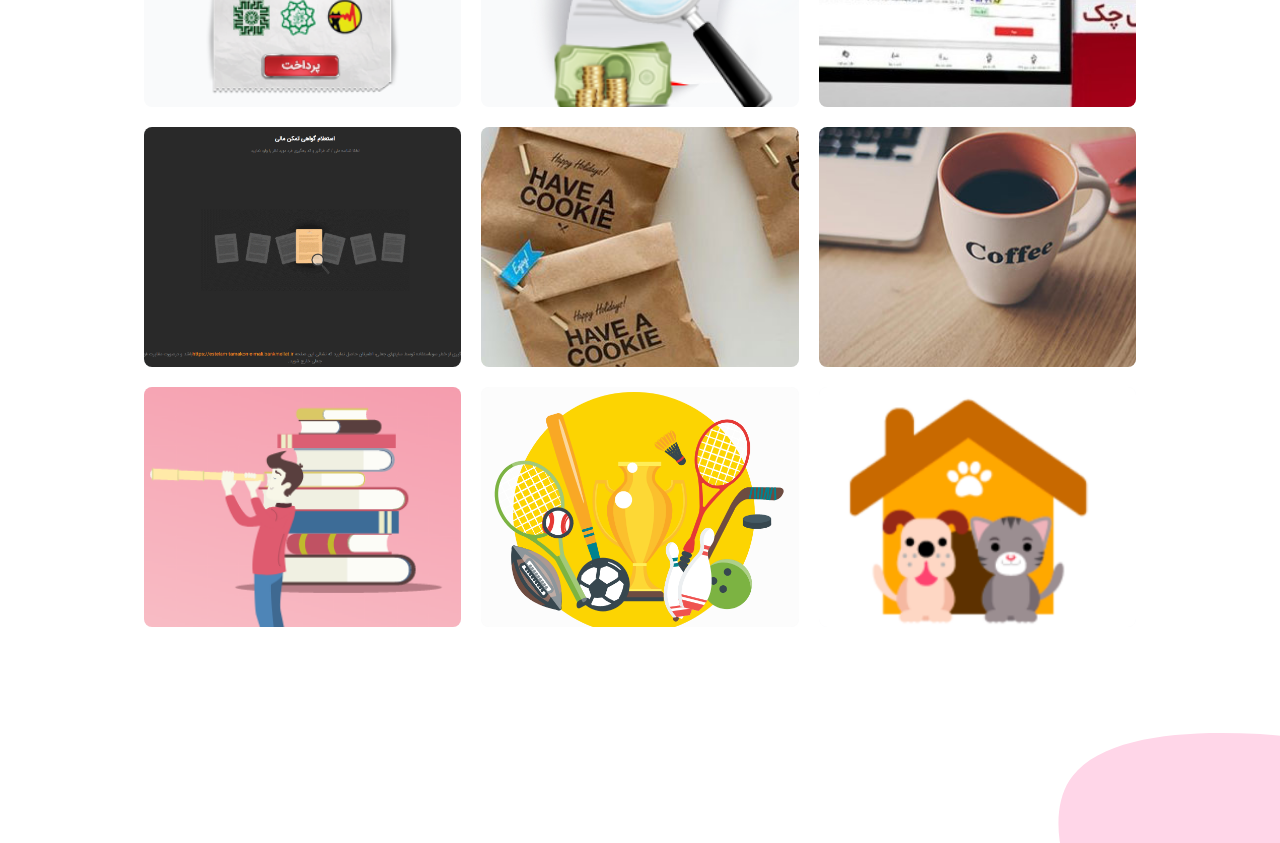
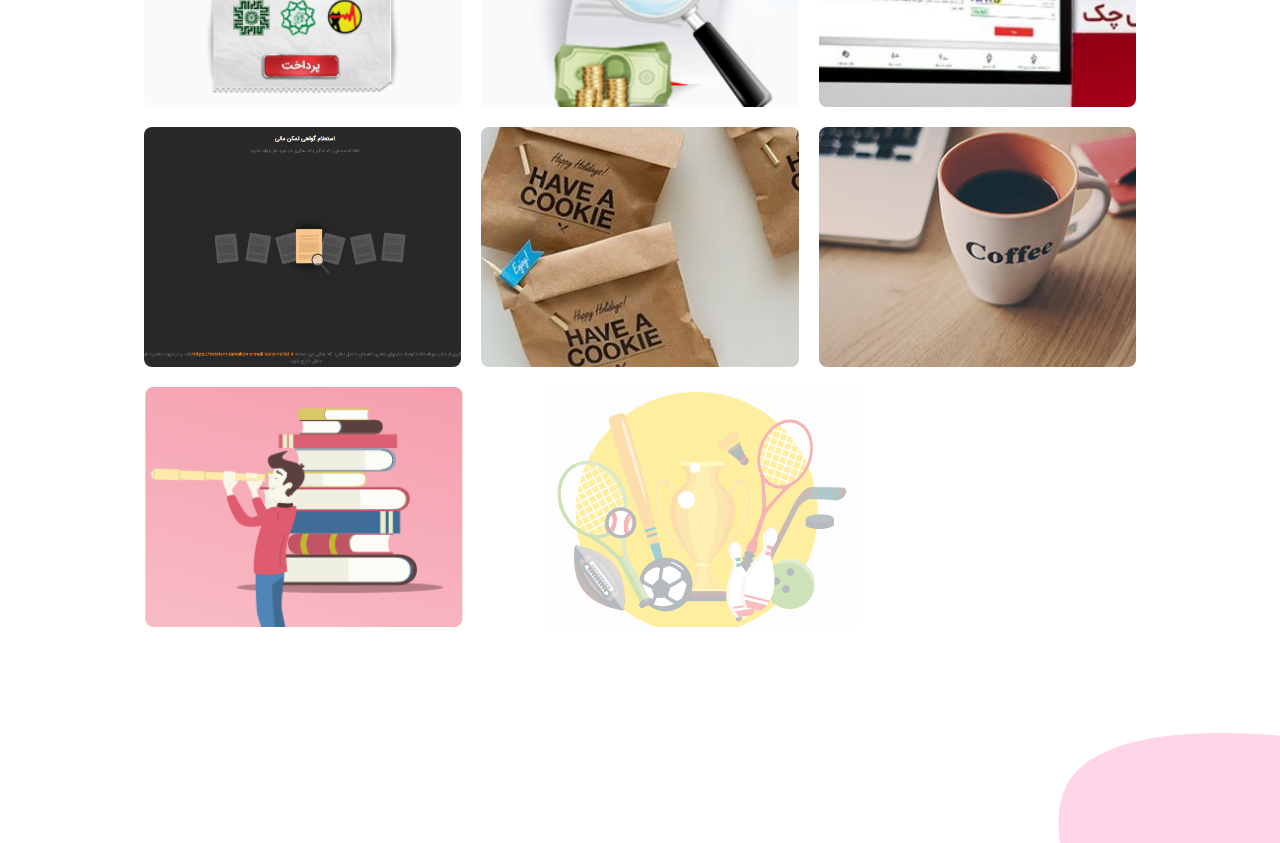
Before and after one commit to FtADev/Portfolio, a Next.js app: page / in a window 1280 px wide. Shown: the part 2020-2863 px from the top of the page. Built offline with nearby package versions, Linux system fonts and the light colour scheme.

Commit message:
Animation for projects

```diff
--- a/app/components/project-card.tsx
+++ b/app/components/project-card.tsx
@@ -1,22 +1,51 @@
+"use client";
 import Link from "next/link";
 import React from "react";
 import { DirectionAwareHover } from "./ui/card";
+import { motion } from "framer-motion";
 
 interface ProjectProps {
+  index: number;
   title: string;
   description: string;
   src: string;
   link: string;
 }
 
-const ProjectCard = ({ title, description, link, src }: ProjectProps) => {
+const ProjectCard = ({
+  index,
+  title,
+  description,
+  link,
+  src,
+}: ProjectProps) => {
+  const varient = {
+    hidden: { opacity: 0, x: 100 },
+    visible: {
+      opacity: 1,
+      x: 0,
+      transition: {
+        ease: "easeOut",
+        duration: 0.75,
+        delay: 0.5 * index + 2.5,
+      },
+    },
+  };
+
   return (
+    <motion.div
+      initial="hidden"
+      whileInView="visible"
+      variants={varient}
+      viewport={{ once: true }}
+    >
       <Link href={link} className="">
         <DirectionAwareHover imageUrl={src}>
           <p className="font-bold text-xl">{title}</p>
           <p className="font-normal text-sm">{description}</p>
         </DirectionAwareHover>
       </Link>
+    </motion.div>
   );
 };
 
--- a/app/components/selected-button.tsx
+++ b/app/components/selected-button.tsx
@@ -1,4 +1,6 @@
+"use client";
 import React from "react";
+import { motion } from "framer-motion";
 
 interface SelectedButtonProps {
   index: number;
@@ -15,8 +17,25 @@ const SelectedButton = ({
   index,
   selectedIndex,
 }: SelectedButtonProps) => {
+  const varient = {
+    hidden: { opacity: 0, x: 100 },
+    visible: {
+      opacity: 1,
+      x: 0,
+      transition: {
+        ease: "easeOut",
+        duration: 0.75,
+        delay: 0.5 * index + 0.7,
+      },
+    },
+  };
+
   return (
-    <button
+    <motion.button
+      initial="hidden"
+      whileInView="visible"
+      variants={varient}
+      viewport={{ once: true }}
       className={`[font-size:_clamp(0.5rem,3vw,1.5rem)] font-bold ${
         selectedIndex === index && selectedColor
       } ${
@@ -27,7 +46,7 @@ const SelectedButton = ({
       }}
     >
       {title}
-    </button>
+    </motion.button>
   );
 };
 
--- a/app/sections/contact.tsx
+++ b/app/sections/contact.tsx
@@ -5,10 +5,17 @@ import LiquidShape from "../components/liquid-shape";
 import { z } from "zod";
 import { zodResolver } from "@hookform/resolvers/zod";
 import { useForm } from "react-hook-form";
-import { ArrowRight, KeyRoundIcon, LetterText, Mail, UserRound } from "lucide-react";
+import {
+  ArrowRight,
+  KeyRoundIcon,
+  LetterText,
+  Mail,
+  UserRound,
+} from "lucide-react";
 import InputField from "../components/input";
 import InputTextArea from "../components/input-area";
 import NetworkCV from "../components/network-cv";
+import { delay, motion } from "framer-motion";
 
 export const loginSchema = z.object({
   fullName: z.string().min(3, "Name is Required"),
@@ -22,6 +29,44 @@ export type LoginFormData = z.infer<typeof loginSchema>;
 const ContactSection = () => {
   const shapeColor = "#FFD6E8";
 
+  const titleVarient = {
+    hidden: { opacity: 0, y: 100 },
+    visible: {
+      opacity: 1,
+      y: 0,
+      transition: {
+        ease: "easeOut",
+        duration: 1,
+      },
+    },
+  };
+
+  const imageVarient = {
+    hidden: { opacity: 0, y: 100 },
+    visible: {
+      opacity: 1,
+      y: 0,
+      transition: {
+        ease: "easeOut",
+        duration: 1,
+        delay: 0.5,
+      },
+    },
+  };
+
+  const formVarient = {
+    hidden: { opacity: 0, y: 100 },
+    visible: {
+      opacity: 1,
+      y: 0,
+      transition: {
+        ease: "easeOut",
+        duration: 1,
+        delay: 1,
+      },
+    },
+  };
+
   const {
     register,
     handleSubmit,
@@ -32,9 +77,7 @@ const ContactSection = () => {
 
   const onSubmit = async (data: LoginFormData) => {
     try {
-    } catch (error: any) {
-
-    }
+    } catch (error: any) {}
   };
 
   return (
@@ -50,8 +93,24 @@ const ContactSection = () => {
       />
 
       <div className="flex flex-col md:w-2/3 gap-8 z-10 text-center md:text-start min-w-full">
-        <span className="text-bgPink font-bold [font-size:_clamp(2rem,4vw,3.5rem)]">Contact Me</span>
-        <div className="md:hidden block relative md:w-[500px] md:h-[500px] w-[300px] h-[300px] mx-auto">
+        <motion.div
+          initial="hidden"
+          whileInView="visible"
+          variants={titleVarient}
+          viewport={{ once: true }}
+          className="z-10"
+        >
+          <span className="text-bgPink font-bold [font-size:_clamp(2rem,4vw,3.5rem)]">
+            Contact Me
+          </span>
+        </motion.div>
+        <motion.div
+          initial="hidden"
+          whileInView="visible"
+          variants={titleVarient}
+          viewport={{ once: true }}
+          className="md:hidden block relative md:w-[500px] md:h-[500px] w-[300px] h-[300px] mx-auto"
+        >
           <Image
             className="absolute md:w-[500px] md:h-[500px] w-[300px] h-[300px] right-0"
             src="/contact.svg"
@@ -59,8 +118,12 @@ const ContactSection = () => {
             width={100}
             height={100}
           />
-        </div>
-        <form
+        </motion.div>
+        <motion.form
+          initial="hidden"
+          whileInView="visible"
+          variants={formVarient}
+          viewport={{ once: true }}
           onSubmit={handleSubmit(onSubmit)}
           className="space-y-3 overflow-hidden items-center justify-center flex"
         >
@@ -74,14 +137,14 @@ const ContactSection = () => {
                   errors={
                     errors.fullName && <span>{errors.fullName.message}</span>
                   }
-                  icon={<UserRound size={20}/>}
+                  icon={<UserRound size={20} />}
                 />
                 <InputField
                   id="email"
                   label="Email"
                   register={register}
                   errors={errors.email && <span>{errors.email.message}</span>}
-                  icon={<Mail size={20}/>}
+                  icon={<Mail size={20} />}
                 />
               </div>
               <InputField
@@ -89,7 +152,7 @@ const ContactSection = () => {
                 label="Subject"
                 register={register}
                 errors={errors.subject && <span>{errors.subject.message}</span>}
-                icon={<LetterText size={20}/>}
+                icon={<LetterText size={20} />}
               />
               <InputTextArea
                 id="description"
@@ -102,31 +165,14 @@ const ContactSection = () => {
                 }
               />
             </div>
-            {/* <Button
-              className="mt-10 w-full bg-darkBlue hover:bg-lightBlue"
+            <button
+              className="mt-8 bg-bgPink rounded-xl py-2 w-[200px] text-white font-bold mx-auto shadow-md"
               type="submit"
             >
-              Login <ArrowRight className="ms-auto h-5 w-5 text-gray-50" />
-            </Button> */}
-             <button className="mt-8 bg-bgPink rounded-xl py-2 w-[200px] text-white font-bold mx-auto shadow-md"
-             type="submit"
-             >
-          Send
-        </button>
-            {/* <div
-              className="flex h-8 items-end space-x-1"
-              aria-live="polite"
-              aria-atomic="true"
-            >
-              {errorMessage && (
-            <>
-              <BsExclamationCircle className="h-5 w-5 text-red-500" />
-              <p className="text-sm text-red-500">{errorMessage}</p>
-            </>
-          )}
-            </div> */}
+              Send
+            </button>
           </div>
-        </form>
+        </motion.form>
       </div>
       <div className="flex flex-col gap-1 z-10">
         <div className="hidden md:block relative md:w-[500px] md:h-[500px] w-[300px] h-[300px] mx-auto">
--- a/app/sections/landing.tsx
+++ b/app/sections/landing.tsx
@@ -63,7 +63,7 @@ const LandingSection = () => {
       <div className="flex w-full items-center justify-end gap-7 mt-7 z-10">
         {navBarItems.map((item, index) => (
           <NavBarItems
-          key={index}
+            key={index}
             id={index}
             title={item.title}
             href={item.href}
--- a/app/sections/projects.tsx
+++ b/app/sections/projects.tsx
@@ -7,12 +7,8 @@ import LiquidShape from "../components/liquid-shape";
 import SelectedButton from "../components/selected-button";
 import Link from "next/link";
 import ProjectCard from "../components/project-card";
+import { motion } from "framer-motion";
 
-/**
- * The `ProjectSection` component is a React functional component that renders a section for displaying a list of projects.
- * It includes features such as project filtering by type, and rendering individual project cards.
- * The component uses various other UI components like `LiquidShape`, `SelectedButton`, and `ProjectCard` to create the desired layout and functionality.
- */
 const ProjectSection = () => {
   const shapeColor = "#FFD6E8";
 
@@ -88,11 +84,26 @@ const ProjectSection = () => {
     },
   ];
 
+  const titleVarient = {
+    hidden: { opacity: 0, y: 100 },
+    visible: {
+      opacity: 1,
+      y: 0,
+      transition: {
+        ease: "easeOut",
+        duration: 1,
+      },
+    },
+  };
+
   const [filterProjects, setProjects] = useState(projects);
   const [selectedIndex, setSelectedIndex] = useState(0);
 
   return (
-    <section id="projects" className="relative w-full h-full flex min-h-screen items-center justify-center mx-auto max-w-7xl px-4 py-16 gap-10">
+    <section
+      id="projects"
+      className="relative w-full h-full flex min-h-screen items-center justify-center mx-auto max-w-7xl px-4 py-16 gap-10"
+    >
       <LiquidShape
         color={shapeColor}
         position="-top-[100px] -left-[300px]"
@@ -101,7 +112,17 @@ const ProjectSection = () => {
       />
 
       <div className="flex flex-col w-full gap-8 justify-center items-center z-10">
-        <span className="text-bgPink font-bold [font-size:_clamp(2rem,4vw,3.5rem)]">My Projects</span>
+        <motion.div
+          initial="hidden"
+          whileInView="visible"
+          variants={titleVarient}
+          viewport={{ once: true }}
+          className="z-10"
+        >
+          <span className="text-bgPink font-bold [font-size:_clamp(2rem,4vw,3.5rem)]">
+            My Projects
+          </span>
+        </motion.div>
         <div className="flex md:gap-7 gap-1 mt-5">
           {projectTypes.map((type, index) => (
             <SelectedButton
@@ -124,7 +145,14 @@ const ProjectSection = () => {
         </div>
         <div className="grid md:grid-cols-3 sm:grid-cols-2 grid-cols-1 gap-5 max-w-5xl mx-auto w-full justify-center z-10 px-4">
           {filterProjects.map((item, index) => (
-            <ProjectCard key={index} title={item.title} link={item.link} src={item.src} description="Lorem ipsum dolor sit amet consectetur adipisicing elit. Ex, quaerat!"/>
+            <ProjectCard
+              key={index}
+              index={index}
+              title={item.title}
+              link={item.link}
+              src={item.src}
+              description="Lorem ipsum dolor sit amet consectetur adipisicing elit. Ex, quaerat!"
+            />
           ))}
         </div>
       </div>
```
Lines whose indentation alone changed are shown as unchanged.
